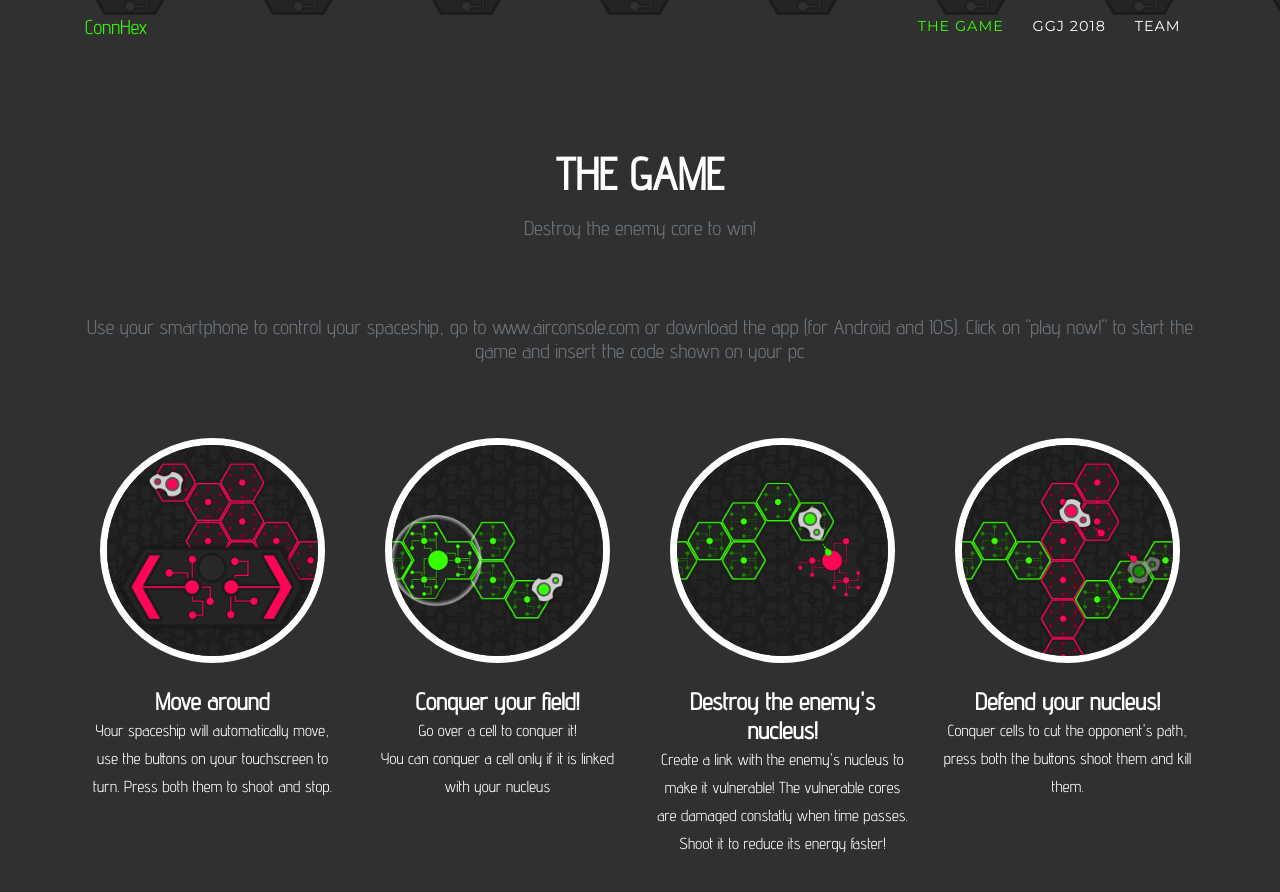
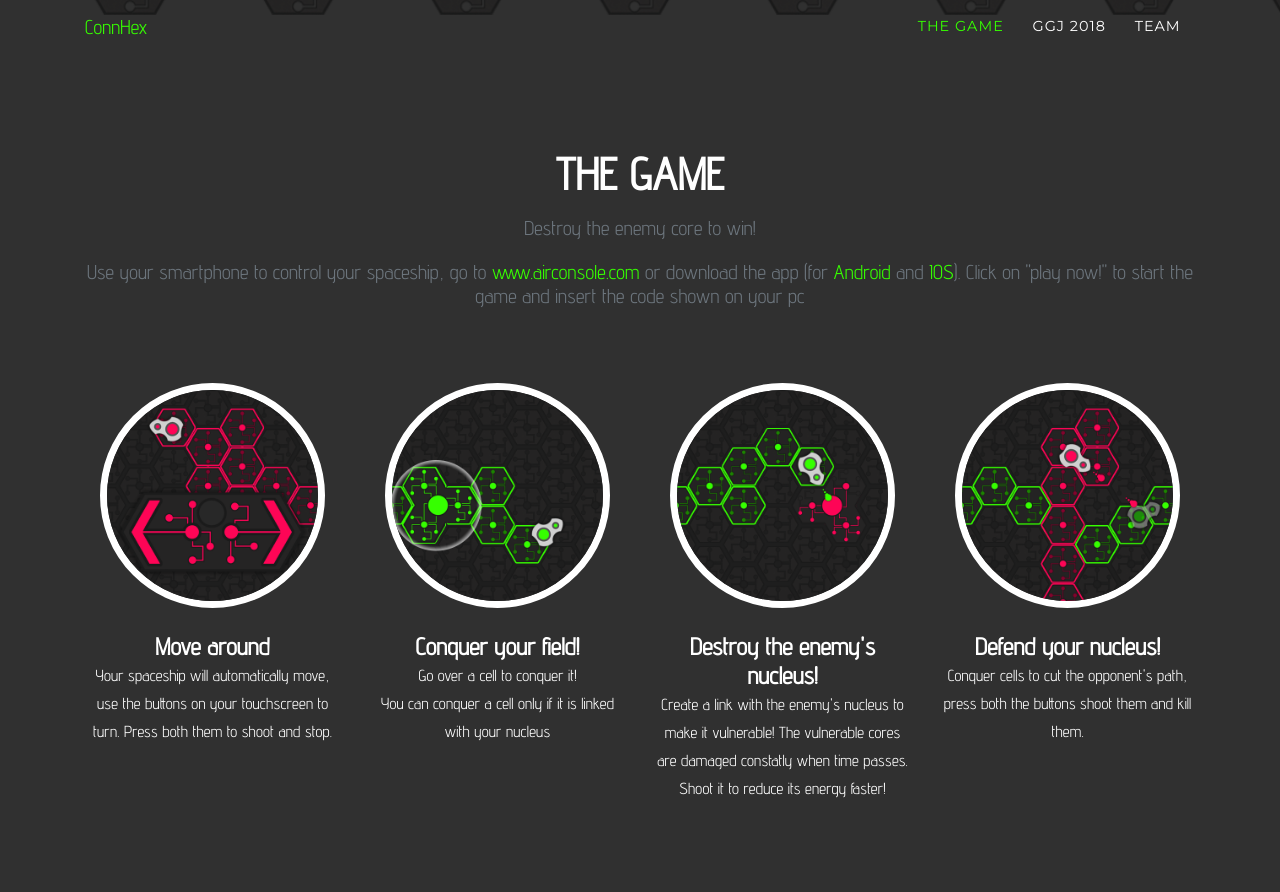
Before and after one commit to ConnHex/connhex.github.io, a Jekyll site: the page built from index.html, in a window 1280 px wide and 900 px high, scrolled down 674 px. Shown: the top 892 px of the window. Built offline with Jekyll 4.4.1, drawn with Linux system fonts in a browser that asks for light colours; some web fonts are replaced; the list of posts is cut into pages by our own code.

Commit message:
airconsole links

```diff
--- a/index.html
+++ b/index.html
@@ -20,8 +20,8 @@
     <div class="row">
       <div class="col-lg-12 text-center">
         <h2 class="section-heading text-uppercase">The Game</h2>
-        <h3 class="section-subheading text-muted">Destroy the enemy core to win!</h3>
-        <h3 class="section-subheading text-muted">Use your smartphone to control your spaceship, go to www.airconsole.com or download the app (for Android and IOS). Click on "play now!" to start the game and insert the code shown on your pc</h3>
+        <h3 class="section-subheading text-muted" style="margin-bottom:20px">Destroy the enemy core to win!</h3>
+        <h3 class="section-subheading text-muted">Use your smartphone to control your spaceship, go to <a href="https://www.airconsole.com/">www.airconsole.com</a> or download the app (for <a href="https://play.google.com/store/apps/details?id=com.airconsole.controller">Android</a> and <a href="https://itunes.apple.com/us/app/airconsole/id1017688554">IOS</a>). Click on "play now!" to start the game and insert the code shown on your pc</h3>
       </div>
     </div>
     <div class="row text-center">
```
